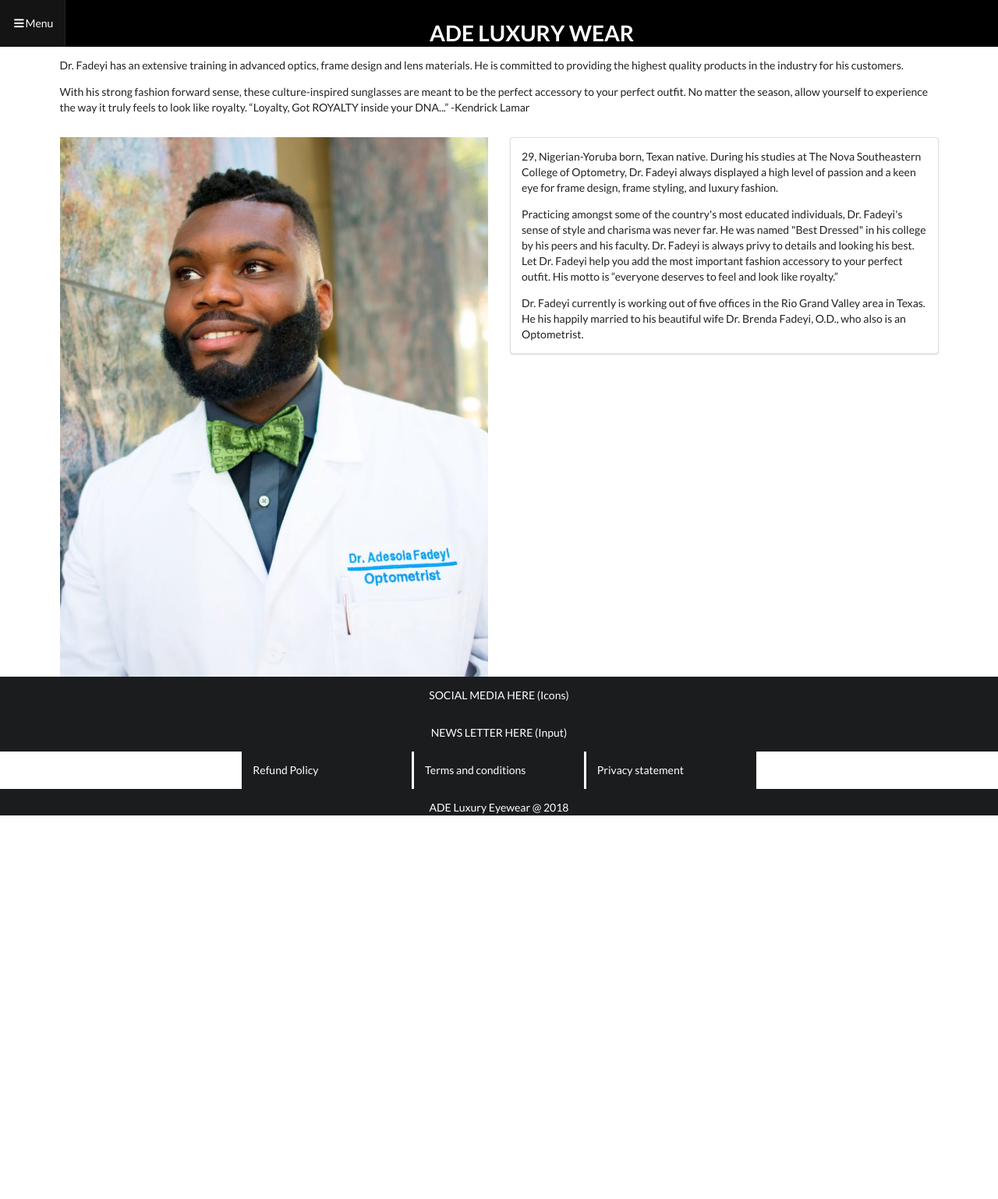
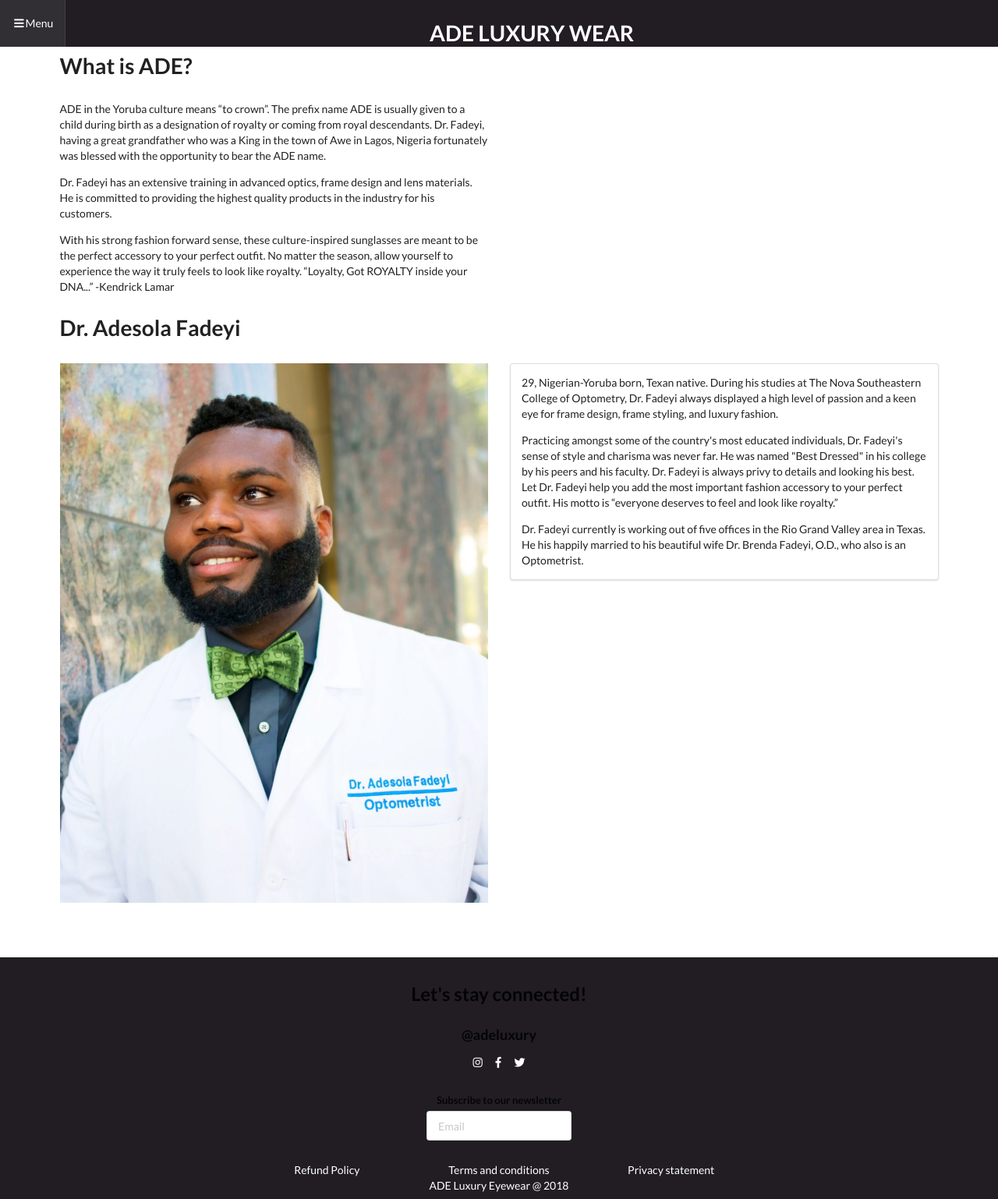
Before and after one commit to luxxedigital/adeluxuryeyewear, a Django app: template adeluxuryeyewear/about/templates/about/about_ade.html in a window 1280 px wide. Shown: the whole page at 78% size. Before the commit the page ends 1046 px from the top, so only its background shows below. Run offline with Django 3.2, Linux system fonts and the light colour scheme; the template is opened without the code that fills it, so the values that code supplies are empty; some libraries are stand-ins or nearby versions.

Commit message:
structured about page better; still working

```diff
--- a/adeluxuryeyewear/about/static/css/ade_about.css
+++ b/adeluxuryeyewear/about/static/css/ade_about.css
@@ -6,6 +6,28 @@ a:hover{
     text-decoration: underline;
 }
 
+/* Main container */
+.container{
+    padding: 5em 0 5em 0;
+}
+#header, #footer{
+    background-color: #211d23;
+}
+
+/* Footer */
+
+#footer{
+    color: white;
+    padding-top: 2.5em;
+    padding-bottom: .5em;
+}
+#footer .sm-icon{
+    padding: .50em;
+}
+#footer .sm-icon:hover{
+    cursor: pointer;
+    color: greenyellow;
+}
 /*--- Mobile only ---*/
 
 
--- a/adeluxuryeyewear/about/templates/about/about_ade.html
+++ b/adeluxuryeyewear/about/templates/about/about_ade.html
@@ -10,10 +10,14 @@ About us | ADE
 <div class="pusher">
 <div class="ui container">
     <div class="ui column centered stackable grid">
-        <div class="column">
-            <!-- Might want to load this text from server instead -->
+        <div class="row">
+            <div class="column">
+                <div class="ui huge header">What is ADE?</div>
+            </div>
+        </div>
+        <div class="two column row">
+            <div class="four column">
             <p>
-                ADE<br>:
                 ADE in the Yoruba culture means “to crown”. The prefix name ADE is usually given to a child during birth as a designation of royalty or coming from royal descendants. Dr. Fadeyi, having a great grandfather who was a King in the town of Awe in Lagos, Nigeria fortunately was blessed with the opportunity to bear the ADE name.
             </p>
             <p>
@@ -23,6 +27,14 @@ About us | ADE
                 With his strong fashion forward sense, these culture-inspired sunglasses are meant to be the perfect accessory to your perfect outfit. No matter the season, allow yourself to experience the way it truly feels to look like royalty.
                 “Loyalty, Got ROYALTY inside your DNA...”  -Kendrick Lamar
             </p>
+            </div>
+            <div class="column">
+            </div>
+        </div>
+        <div class="row">
+            <div class="column">
+                <div class="ui huge header">Dr. Adesola Fadeyi</div>
+            </div>
         </div>
     </div>
     <div class="ui stackable two column grid">
@@ -43,31 +55,37 @@ About us | ADE
 {% endblock %}
 
 {% block footer %}
-<div class="ui">
+<div id="footer" class="ui">
     <div class="ui stackable grid">
         <div class="row center aligned">
-            <div class="black column">
-                SOCIAL MEDIA HERE (Icons)
+            <div class="column">
+                <div class="ui large header">Let's stay connected!</div>
+                <div class="ui medium header">@adeluxury</div>
+                <span class="sm-icon"><i class="fab fa-instagram"></i></span>
+                <span class="sm-icon"><i class="fab fa-facebook-f"></i></span>
+                <span class="sm-icon"><i class="fab fa-twitter"></i></span>
             </div>
         </div>
-        <div class="row center aligned">
-            <div class="black column">
-                NEWS LETTER HERE (Input)
+        <div class="row centered">
+            <div class="newsletter-form ui form">
+                <div class="field">
+                    <label>Subscribe to our newsletter</label>
+                    <input type="text" placeholder="Email">
+                </div>
             </div>
         </div>
         <div class="six column centered row center aligned">
-            <div class="black wide column">
+            <div class="wide column center aligned">
                 <a href="#">Refund Policy</a><br>
             </div>
-            <div class="black wide column">
+            <div class="wide column center aligned">
                 <a href="#">Terms and conditions</a><br>
             </div>
-            <div class="black wide column">
+            <div class="wide column center aligned">
                 <a href="#">Privacy statement</a>
-            </div>
         </div>
         <div class="row center aligned">
-            <div class="black column">
+            <div class="column">
                 ADE Luxury Eyewear @ 2018
             </div>
         </div>
--- a/adeluxuryeyewear/about/templates/about/base_layout.html
+++ b/adeluxuryeyewear/about/templates/about/base_layout.html
@@ -7,6 +7,7 @@
         src="https://code.jquery.com/jquery-3.1.1.min.js"
         integrity="sha256-hVVnYaiADRTO2PzUGmuLJr8BLUSjGIZsDYGmIJLv2b8="
         crossorigin="anonymous"></script>
+        <link rel="stylesheet" href="https://use.fontawesome.com/releases/v5.5.0/css/all.css" integrity="sha384-B4dIYHKNBt8Bc12p+WXckhzcICo0wtJAoU8YZTY5qE0Id1GSseTk6S+L3BlXeVIU" crossorigin="anonymous">
         <link rel="stylesheet" href="https://cdn.jsdelivr.net/npm/semantic-ui@2.4.2/dist/semantic.min.css">
         <link rel="stylesheet" href="{% static 'css/ade_about.css' %}">
         <style>
@@ -37,7 +38,7 @@
             <a class="item"> Refund Policy </a>
             <a class="item"> Privacy Statement </a>
         </div>
-        <div class="ui inverted icon top fixed menu" style="background-color: #000">
+        <div id="header" class="ui inverted icon top fixed menu">
             <a id="toggle" class="item"><i id="sidebar-icon" class="sidebar icon"></i> Menu </a>
             <h1 class="center-text white">ADE LUXURY WEAR</h1>
         </div>
```
